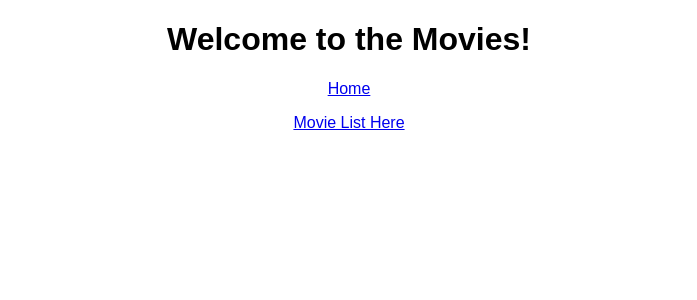
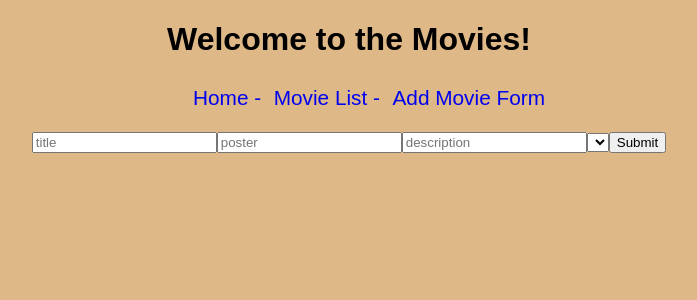
Before and after one commit to jbird55044/weekend_movie_sagas, a React (Create React App) app: page /#/AddMovieForm in a window 1280 px wide. Shown: the top 300 px of the page, without its empty margins (291-988 px from the left). Built offline with nearby package versions, Linux system fonts and the light colour scheme.

Commit message:
Automated Genres Pull Down for Add Form

```diff
--- /dev/null
+++ b/src/components/AddMovieForm/AddMovieForm.css
@@ -0,0 +1,3 @@
+body {
+    background-color: burlywood;
+}
--- /dev/null
+++ b/src/components/AddMovieForm/AddMovieForm.js
@@ -0,0 +1,62 @@
+import React, { Component } from 'react';
+import { connect } from 'react-redux'
+import './AddMovieForm.css'
+
+class AddMovieForm extends Component {
+    // You will need to keep this state in this component
+    // if you're only using something in one component,
+    // you do not need to move it to redux
+    state = {
+        movieToAdd: {
+            title: '',
+            poster: '',
+            description: '',
+            genre_id: 0,
+        }
+    }
+
+    renderGenreSelectionList(){
+        let genreArray = [];
+        let genre = this.props.reduxState.genreListTable;
+        for(var i = 0; i < genre.length; i++){
+            genreArray.push(<option value={genre[i].id}> {genre[i].name}</option>)
+        }
+            return genreArray
+        }
+
+    handleChangeFor = (event, inputProperty) => {
+        this.setState({
+          // this is a spread to put variables into respective homes below layer 1
+          movieToAdd: {
+            ...this.state.movieToAdd,
+            [inputProperty]: event.target.value
+          }
+        })
+    }
+
+    addMovie = (event) => {
+        event.preventDefault();
+        console.log (`State being dispatched:`, this.state.movieToAdd);
+        this.props.dispatch({ type: 'ADD_MOVIE', payload: this.state.movieToAdd })
+    }
+
+    render() {
+        return (
+            <form onSubmit={this.addMovie}>
+                <input onChange={(event)=>this.handleChangeFor(event, 'title')} type="text" placeholder="title" />
+                <input onChange={(event)=>this.handleChangeFor(event, 'poster')} type="text" placeholder="poster" />
+                <input onChange={(event)=>this.handleChangeFor(event, 'description')} type="text" placeholder="description" />
+                <select id="rating" name="rating" onChange={(event)=>this.handleChangeFor(event, 'genre_id')}>
+                    {this.renderGenreSelectionList()}
+                </select>
+                <input type="submit" value="Submit" />
+            </form>
+        )
+    }
+}
+
+const putReduxStateOnProps = (reduxState) => ({
+    reduxState
+  })
+
+export default connect(putReduxStateOnProps) (AddMovieForm);
--- a/src/components/App/App.css
+++ b/src/components/App/App.css
@@ -1,3 +1,15 @@
+.navBarClass li {
+  display: inline-flex;
+  font-size: 1.3em;
+  list-style: none;
+  margin: 0.3em;
+  list-style-type: none;
+
+}
+.navBarClass li a {
+  text-decoration: none;
+
+}
 .App {
   text-align: center;
 }
--- a/src/components/App/App.js
+++ b/src/components/App/App.js
@@ -5,6 +5,7 @@ import Home from '../Home/Home';
 import MovieList from '../MovieList/MovieList';
 import MovieListItem from '../MovieListItem/MovieListItem';
 import DetailsPage from '../DetailsPage/DetailsPage';
+import AddMovieForm from '../AddMovieForm/AddMovieForm';
 // import Checkout from '../Checkout/Checkout';
 
 class App extends Component {
@@ -13,16 +14,19 @@ class App extends Component {
       <div className="App">
         <h1>Welcome to the Movies!</h1>
         <Router>
-          <nav>
-            <Link to="/">Home</Link>
-            <p></p>
-            <Link to="/MovieList">Movie List Here</Link>
+          <nav className="navBarClass">
+            <ul>
+              <li><Link to="/">Home -</Link></li>
+              <li><Link to="/MovieList">Movie List -</Link></li>
+              <li><Link to="/AddMovieForm">Add Movie Form</Link></li>
+            </ul>
           </nav>
 
           <Route exact path="/" component={Home} />
           <Route exact path="/MovieList" component={MovieList} />
           <Route exact path="/MovieListItem" component={MovieListItem} />
           <Route exact path="/DetailsPage" component={DetailsPage} />
+          <Route exact path="/AddMovieForm" component={AddMovieForm} />
         </Router>
       </div>
     );
--- a/src/components/DetailsPage/DetailsPage.css
+++ b/src/components/DetailsPage/DetailsPage.css
@@ -1,13 +1,6 @@
-.card {
-    border: 2px solid darkblue;
-    justify-self: auto;
-    border-radius: .5em;
-    display: inline-block;
-    width: 300px;
-    height: 400px;
-    text-align: center;
-    padding: 1em;
-    margin-right: 1rem;
-    margin-bottom: 1rem;
-    background-color: beige;
-  }
+.detailsClass {
+  margin: 20px;
+  padding: 20px;
+  border: 2px solid black;
+  border-radius: 3px;
+}
--- a/src/components/DetailsPage/DetailsPage.js
+++ b/src/components/DetailsPage/DetailsPage.js
@@ -19,10 +19,14 @@ class DetailsPage extends Component {
 
         return (
             <div className="detailsClass">
-                <h1>Details</h1>
-                {JSON.stringify(this.props.reduxState.currentMovieDetails)}
+                <h1>Details About your Movie:</h1>
+                <p>{this.props.reduxState.currentMovieDetails}</p>
                 <p>&nbsp;</p>
                 <button onClick={this.backToList}>Back To List</button>
+
+                <h3>Genres Associtated to this Movie:</h3>
+
+
             </div>
         )
     }
--- a/src/index.js
+++ b/src/index.js
@@ -18,7 +18,19 @@ function* rootSaga() {
     yield takeEvery ('FETCH_MOVIES', fetchMovies);
     yield takeEvery ('FETCH_GENRES', fetchGenres);
     yield takeEvery ('FETCH_GENRES_TABLE', fetchGenresTable);
+    yield takeEvery('ADD_MOVIE', addMovie);
 }
+
+function* addMovie( action ) {
+    console.log('index post AddMovie', action.payload);
+    try {
+        yield axios.post('/api/movie', action.payload)
+        yield put({ type: 'FETCH_MOVIES' })
+    } catch (error) {
+        console.log('error with add favorite request', error);
+    }
+}
+
 
 function* fetchMovies() {
     // Move GET request from App.js
```
Also changed, not shown: src/components/MovieList/MovieList.js (+0 -12 lines), 1 other file (tests, documents, lock files or other folders).
